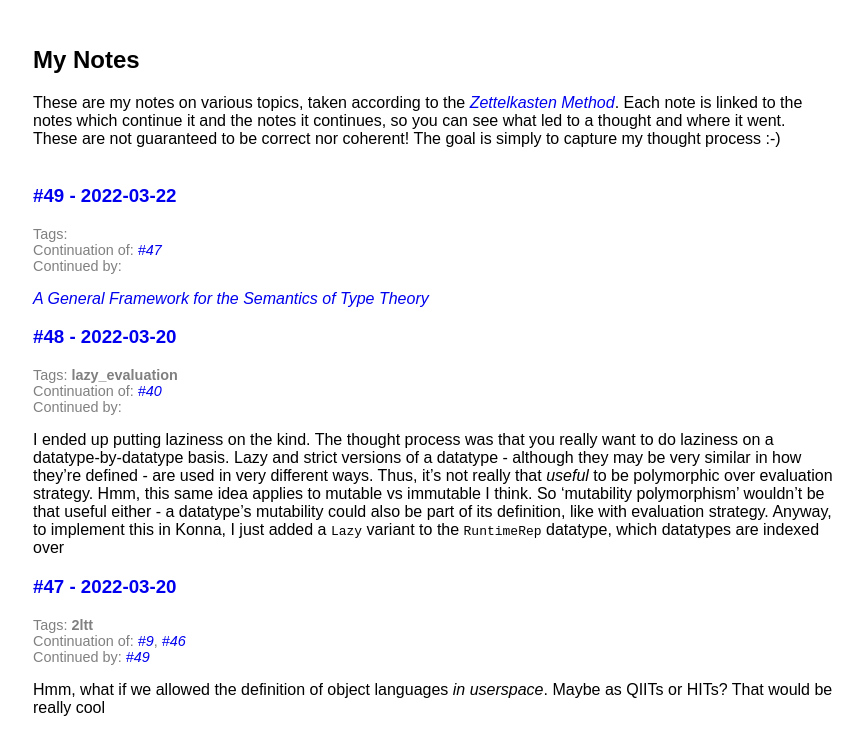
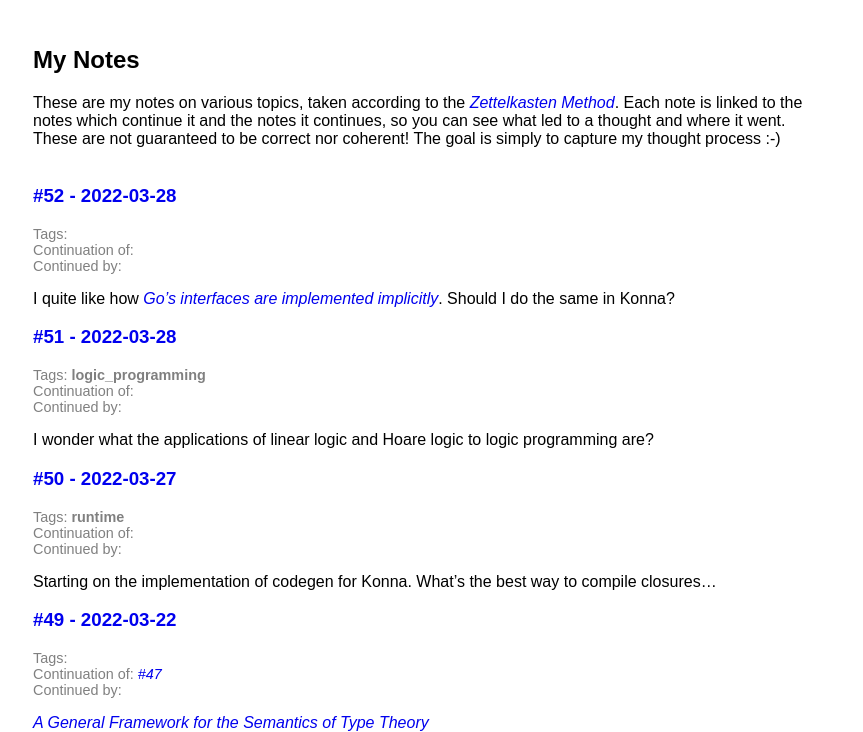
Before and after one commit to eashanhatti/eashanhatti.github.io, a plain HTML site: page notes.html in a window 1280 px wide. Shown: the part 73-805 px from the top of the page, without its empty margins (287-1150 px from the left). Drawn offline with Linux system fonts and the light colour scheme.

Commit message:
Add new notes

```diff
--- a/notes.html
+++ b/notes.html
@@ -20,6 +20,33 @@
 
 These are my notes on various topics, taken according to the <a href="https://en.wikipedia.org/wiki/Zettelkasten">Zettelkasten Method</a>. Each note is linked to the notes which continue it and the notes it continues, so you can see what led to a thought and where it went. These are not guaranteed to be correct nor coherent! The goal is simply to capture my thought process :-)
 <br><br>
+
+
+<h3 id="52"><a href="/notes.html#52" class="note">#52 - 2022-03-28</a></h3>
+<footer class="note">
+Tags: <br>
+Continuation of: <br>
+Continued by:
+</footer>
+<p>I quite like how <a href="https://go.dev/tour/methods/10">Go’s interfaces are implemented implicitly</a>. Should I do the same in Konna?</p>
+
+
+<h3 id="51"><a href="/notes.html#51" class="note">#51 - 2022-03-28</a></h3>
+<footer class="note">
+Tags: <strong class="tag">logic_programming</strong><br>
+Continuation of: <br>
+Continued by:
+</footer>
+<p>I wonder what the applications of linear logic and Hoare logic to logic programming are?</p>
+
+
+<h3 id="50"><a href="/notes.html#50" class="note">#50 - 2022-03-27</a></h3>
+<footer class="note">
+Tags: <strong class="tag">runtime</strong><br>
+Continuation of: <br>
+Continued by:
+</footer>
+<p>Starting on the implementation of codegen for Konna. What’s the best way to compile closures…</p>
 
 
 <h3 id="49"><a href="/notes.html#49" class="note">#49 - 2022-03-22</a></h3>
```
